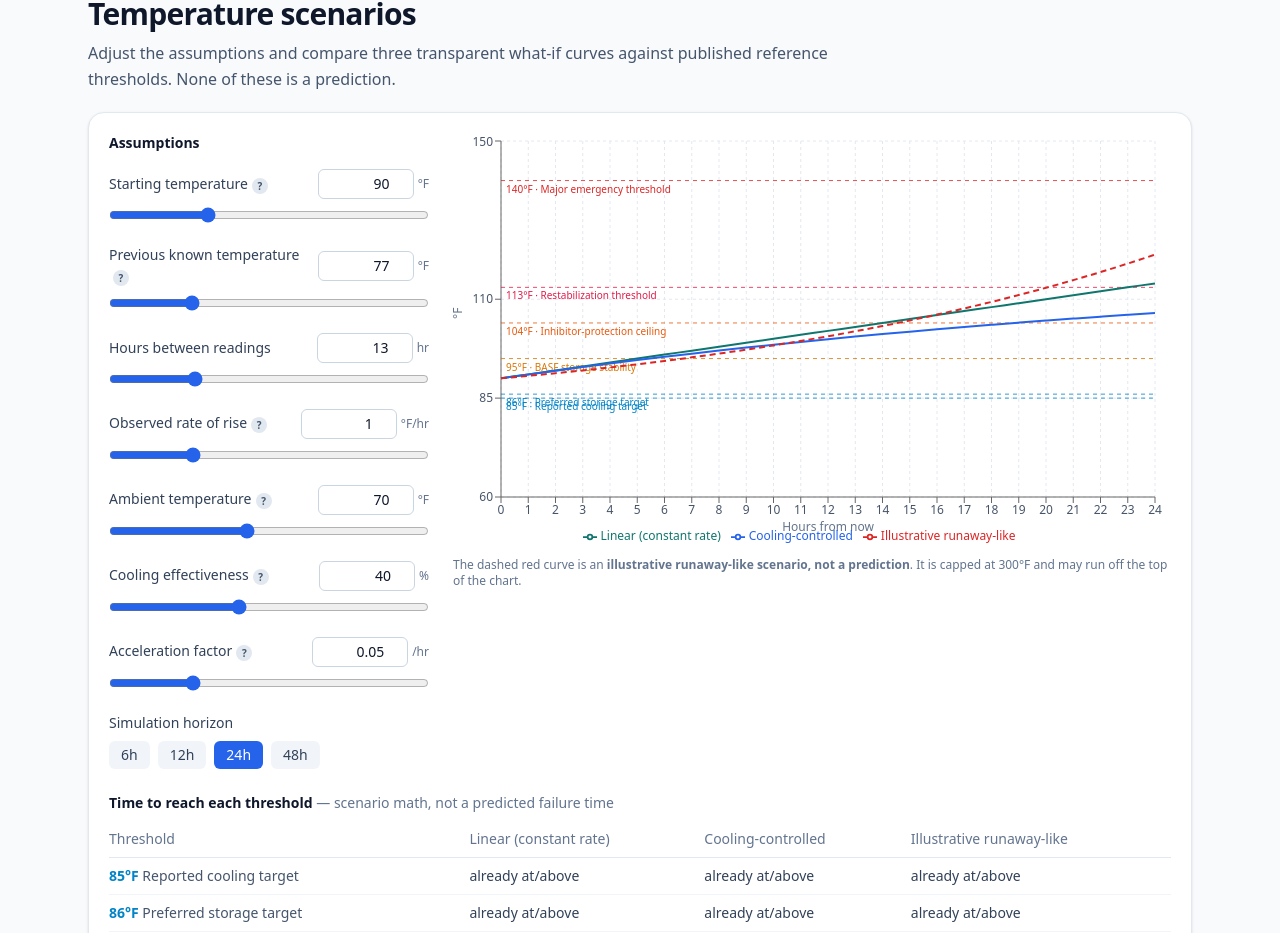
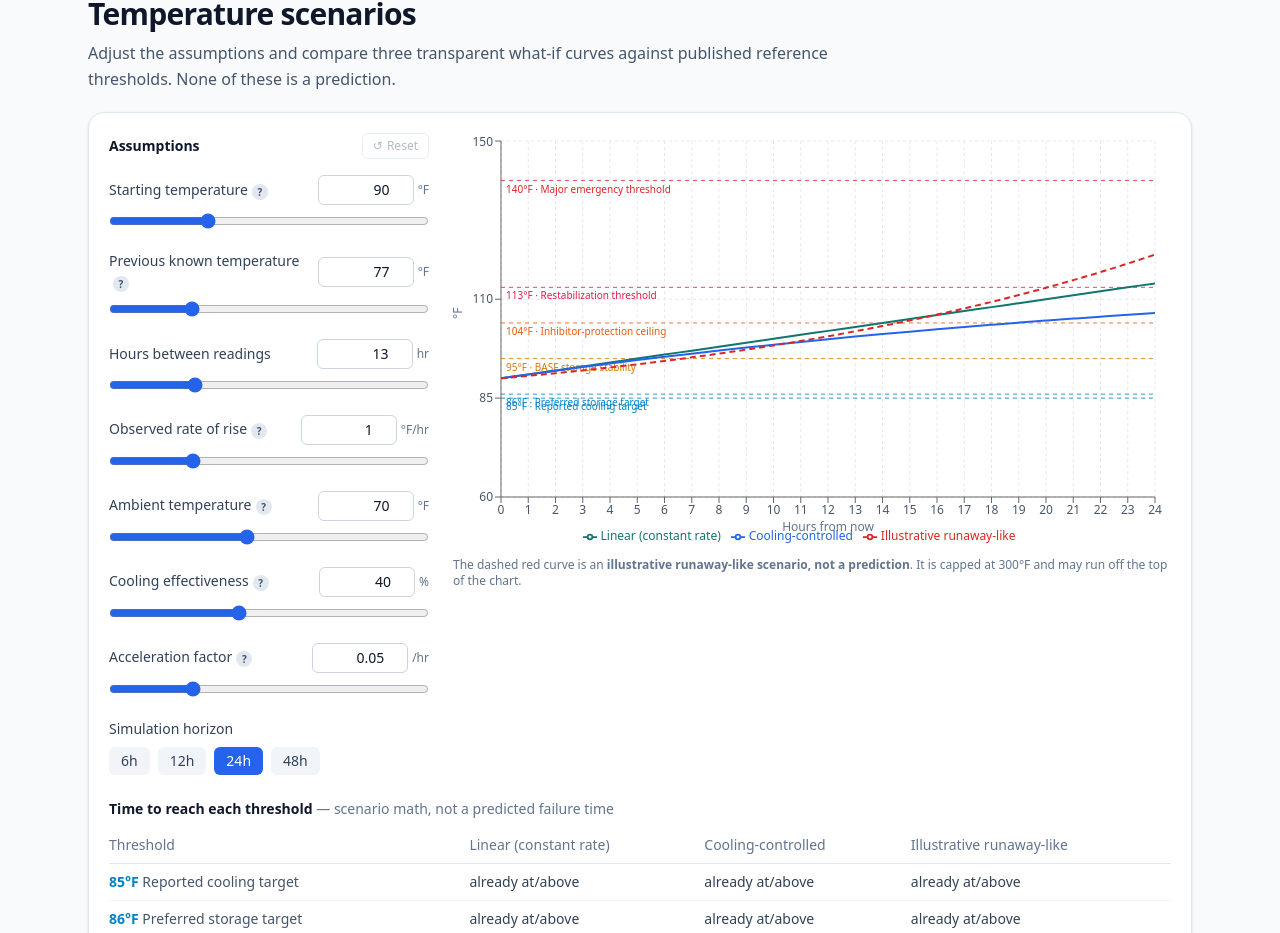
Before and after one commit to BobaGum-creator/ggtank, a React (Vite) app: page / in a window 1280 px wide. Shown: the part 1077-2010 px from the top of the page. Built offline with nearby package versions, Linux system fonts and the light colour scheme.

Commit message:
Add reset button to temperature scenario assumptions
Lets users freely experiment with the sliders and restore every input to its
original default state in one click. The button is disabled while all inputs
already match their defaults.

https://claude.ai/code/session_014hdER7Q4edPjWqKzGDWQfr

```diff
--- a/src/components/TemperatureScenarioChart.tsx
+++ b/src/components/TemperatureScenarioChart.tsx
@@ -49,6 +49,27 @@ export function TemperatureScenarioChart() {
   const [rateOverride, setRateOverride] = useState<number | null>(null);
   const rate = rateOverride ?? autoRate;
 
+  const resetDefaults = () => {
+    setStartTempF(SCENARIO_DEFAULTS.startTempF);
+    setPreviousTempF(SCENARIO_DEFAULTS.previousTempF);
+    setHoursBetween(SCENARIO_DEFAULTS.hoursBetweenReadings);
+    setAmbientTempF(SCENARIO_DEFAULTS.ambientTempF);
+    setCoolingPct(SCENARIO_DEFAULTS.coolingEffectiveness);
+    setAccelerationFactor(SCENARIO_DEFAULTS.accelerationFactor);
+    setHorizon(SCENARIO_DEFAULTS.defaultHorizonHours);
+    setRateOverride(null);
+  };
+
+  const isDirty =
+    startTempF !== SCENARIO_DEFAULTS.startTempF ||
+    previousTempF !== SCENARIO_DEFAULTS.previousTempF ||
+    hoursBetween !== SCENARIO_DEFAULTS.hoursBetweenReadings ||
+    ambientTempF !== SCENARIO_DEFAULTS.ambientTempF ||
+    coolingPct !== SCENARIO_DEFAULTS.coolingEffectiveness ||
+    accelerationFactor !== SCENARIO_DEFAULTS.accelerationFactor ||
+    horizon !== SCENARIO_DEFAULTS.defaultHorizonHours ||
+    rateOverride !== null;
+
   const { points } = useMemo(
     () =>
       simulateTemperatureScenarios({
@@ -87,7 +108,17 @@ export function TemperatureScenarioChart() {
       <div className="grid gap-6 lg:grid-cols-[320px_1fr]">
         {/* Controls */}
         <div className="min-w-0 space-y-4">
-          <h3 className="text-sm font-semibold text-slate-900">Assumptions</h3>
+          <div className="flex items-center justify-between">
+            <h3 className="text-sm font-semibold text-slate-900">Assumptions</h3>
+            <button
+              type="button"
+              onClick={resetDefaults}
+              disabled={!isDirty}
+              className="inline-flex items-center gap-1 rounded-md border border-slate-300 px-2.5 py-1 text-xs font-medium text-slate-600 hover:border-brand-600 hover:text-brand-700 disabled:cursor-not-allowed disabled:opacity-40"
+            >
+              <span aria-hidden="true">↺</span> Reset
+            </button>
+          </div>
           <AssumptionControl
             label="Starting temperature"
             value={startTempF}
```
